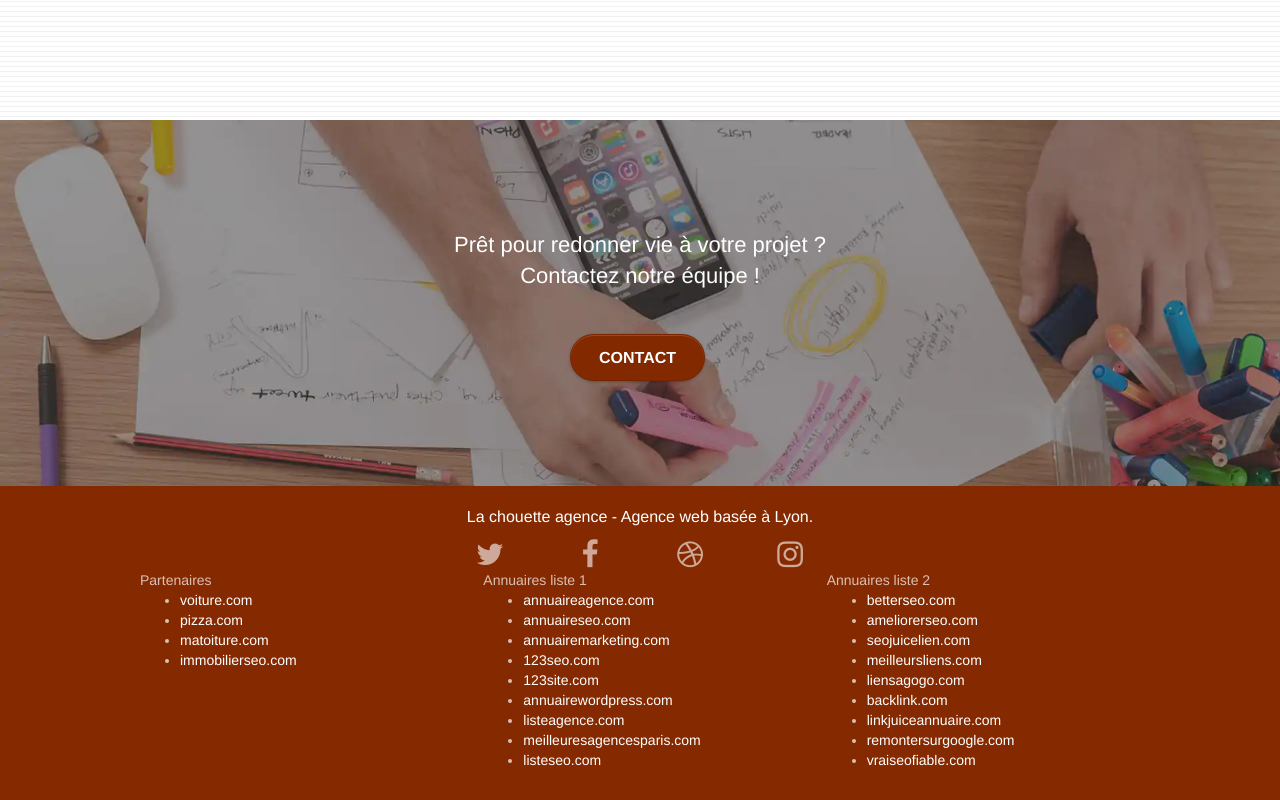
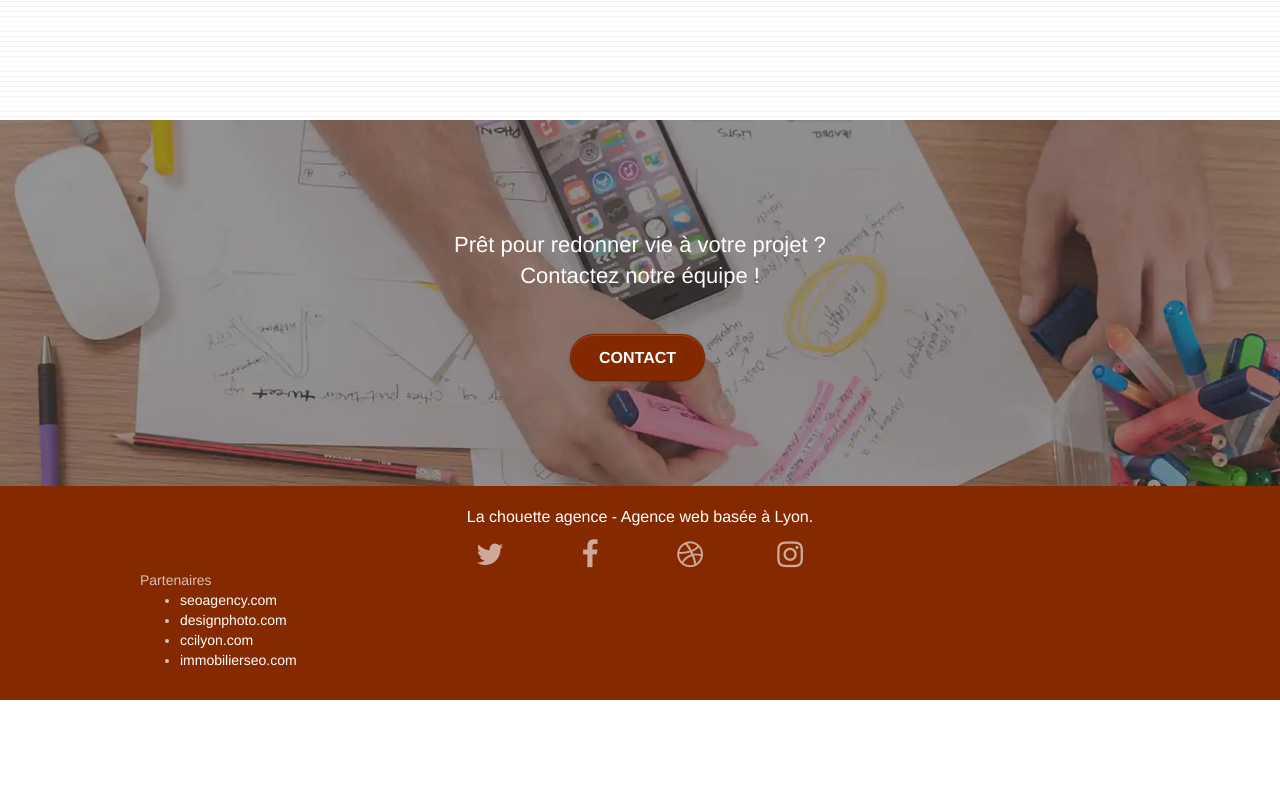
Before and after one commit to Flo654/DW-projet4-optimise, a plain HTML site: page index.html in a window 1280 px wide. Shown: the part 3177-3977 px from the top of the page. After the commit the page ends 3877 px from the top, so only its background shows below. Drawn offline with nearby package versions, Linux system fonts and the light colour scheme.

Commit message:
Update index.html
modification du footer : suppression de l'annuaire et remplacement des liens partenaires

```diff
--- a/index.html
+++ b/index.html
@@ -250,40 +250,15 @@
 					<div class="col-sm-4">
 						Partenaires
 							<ul>
-								<li><a href="voiture.com">voiture.com</a></li>
-								<li><a href="pizza.com">pizza.com</a></li>
-								<li><a href="matoiture.com">matoiture.com</a></li>
+								<li><a href="seoagency.com">seoagency.com</a></li>
+								<li><a href="designphoto.com">designphoto.com</a></li>
+								<li><a href="ccilyon.com">ccilyon.com</a></li>
 								<li><a href="immobilierseo.com">immobilierseo.com</a></li>
 							</ul>
 					</div>
-					<div class="col-sm-4">
-						Annuaires liste 1
-						<ul>
-							<li><a href="annuaireagence.com">annuaireagence.com</a></li>
-							<li><a href="annuaireseo.com">annuaireseo.com</a></li>
-							<li><a href="annuairemarketing.com">annuairemarketing.com</a></li>
-							<li><a href="123seoture.com">123seo.com</a></li>
-							<li><a href="123site.com">123site.com</a></li>
-							<li><a href="annuairewordpress.com">annuairewordpress.com</a></li>
-							<li><a href="listeagence.com">listeagence.com</a></li>
-							<li><a href="meilleuresagencesparis.com">meilleuresagencesparis.com</a></li>
-							<li><a href="listeseo.com">listeseo.com</a></li>
-						</ul>
-					</div>
-					<div class="col-sm-4">
-						Annuaires liste 2
-						<ul>
-							<li><a href="betterseo.com">betterseo.com</a></li>
-							<li><a href="ameliorerseo.com">ameliorerseo.com</a></li>
-							<li><a href="seojuicelien.com">seojuicelien.com</a></li>
-							<li><a href="meilleursliens.com">meilleursliens.com</a></li>
-							<li><a href="liensagogo.com">liensagogo.com</a></li>
-							<li><a href="backlink.com">backlink.com</a></li>
-							<li><a href="linkjuiceannuaire.com">linkjuiceannuaire.com</a></li>
-							<li><a href="remontersurgoogle.com">remontersurgoogle.com</a></li>
-							<li><a href="vraiseofiable.com">vraiseofiable.com</a></li>
-						</ul>
-					</div>
+
+
+
 				</div>
 			</div>
 		</div>
```
